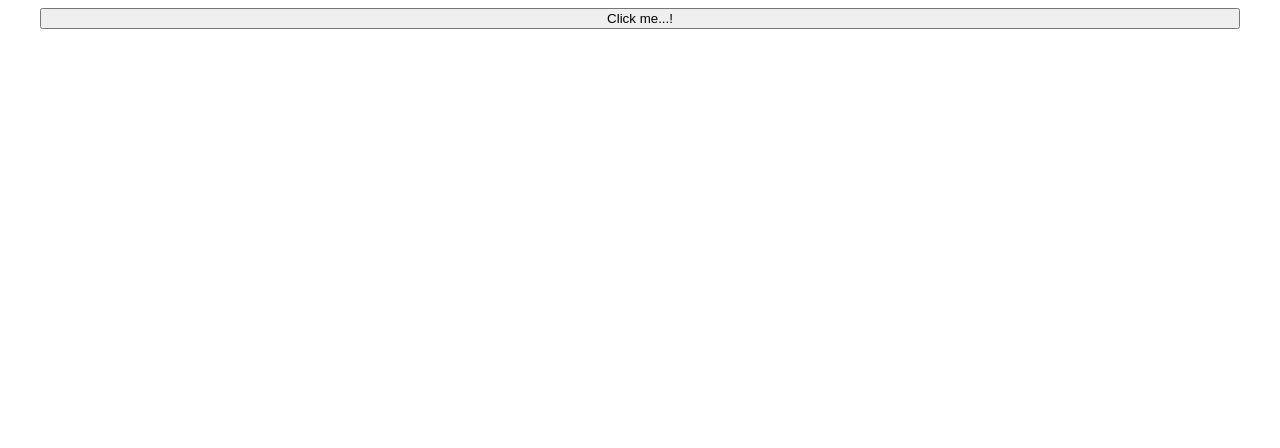
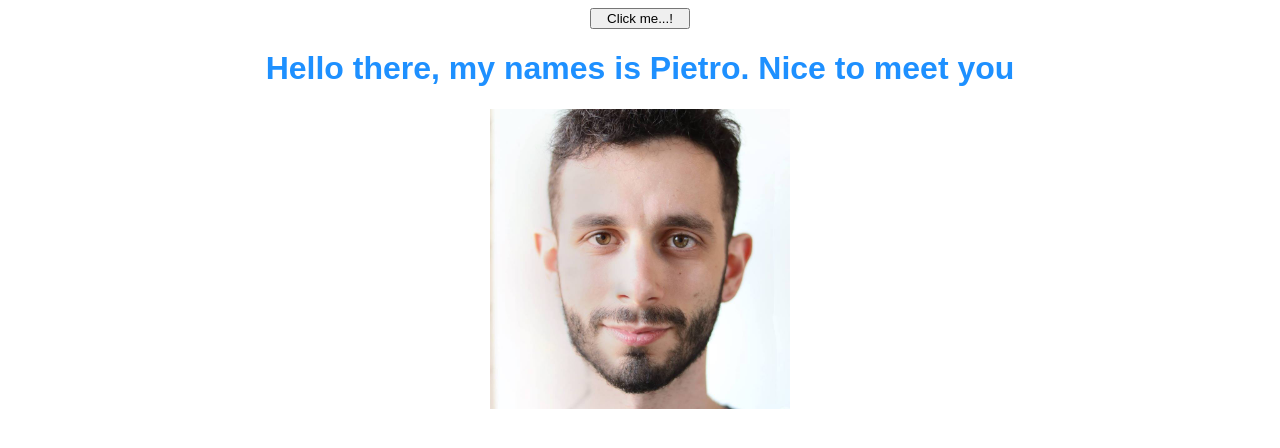
Before and after one commit to PietroMarrazzo/vue-hello, a plain HTML site: page index.html in a window 1280 px wide. Both pictures are taken after a click on the button "Click me...!". Drawn offline with nearby package versions, Linux system fonts and the light colour scheme.

Commit message:
function doesnt work :(

```diff
--- a/css/style.css
+++ b/css/style.css
@@ -10,6 +10,7 @@ body {
     display: flex;
     flex-direction: column;
     text-align: center;
+    align-content: center;
 }
 
 h1 {
@@ -21,11 +22,15 @@ img {
     margin: auto;
 }
 
+button {
+    width: 100px;
+    margin: auto;
+}
 
 .hidden {
     display: none;
 }
 
 .show {
-    display: inline;
+    display: inline-block;
 }
--- a/js/main.js
+++ b/js/main.js
@@ -8,12 +8,19 @@ const app = new Vue ({
     data: {
         title: 'Hello there, my names is Pietro. Nice to meet you',
         imageUrl: './img/linkedin.jpg',
-        helloCLass: 'hidden'
+        helloCLass: 'hidden',
     },
 
     methods: {
         pikaboo: function() {
-            this.helloCLass = (this.helloClass === 'hidden') ? 'show' : 'hidden';
+
+            this.helloCLass = (this.helloClass !== 'hidden') ? 'show' : 'hidden';
+
+            // if (this.helloClass === 'hidden') {
+            //     this.helloClass = 'show';
+            // } else {
+            //     this.helloClass = 'hidden';
+            // }
         }
-    }
+    },
 });
```
